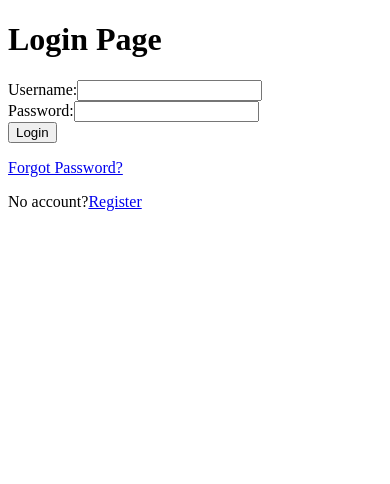
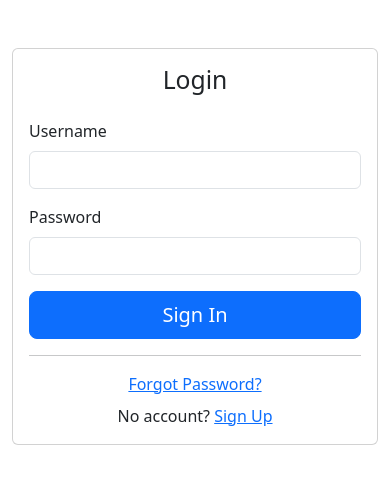
Before and after one commit to build-a-thing-and-show/core-ui, a React (Create React App) app: page /login in a window 390 px wide. Shown: the top 484 px of the page. Built offline with nearby package versions, Linux system fonts and the light colour scheme.

Commit message:
Add react-bootstrap and update Login UI
Integrated react-bootstrap and bootstrap for improved UI components. Refactored the Login component to use react-bootstrap elements for a more modern and responsive design. Imported Bootstrap CSS in the entry point to enable styling.

```diff
--- a/package.json
+++ b/package.json
@@ -4,8 +4,10 @@
   "private": true,
   "dependencies": {
     "axios": "^1.7.9",
+    "bootstrap": "^5.3.7",
     "cra-template": "1.2.0",
     "react": "^18.0.0",
+    "react-bootstrap": "^2.10.10",
     "react-dom": "^18.0.0",
     "react-router-dom": "^6.x.x",
     "react-scripts": "5.0.1"
--- a/src/components/Login.js
+++ b/src/components/Login.js
@@ -1,43 +1,66 @@
 import React, { useState } from "react";
 import { Link } from "react-router-dom";
+import { Container, Row, Col, Card, Form, Button } from "react-bootstrap";
 
-const handleSubmit = (event) => {
-    event.prevetDefault();
-    // We make the call to login-service (or message bus) here
-}
+
 const Login = () => {
     const [username, setUsername] = useState('');
     const [password, setPassword] = useState('');
-    return <div>
-        <h1>Login Page</h1>
-        <form onSubmit={handleSubmit}>
-            <div>
-                <label htmlFor="username">Username:</label>
-                <input
+    const handleSubmit = (event) => {
+        event.preventDefault();
+        // We make the call to login-service (or message bus) here
+    }
+    return (
+        <Container className="mt-5">
+            <Row className="justify-content-center">
+                <Col md={6} lg={4}>
+                    <Card>
+                        <Card.Body>
+                            <Card.Title className="text-center mb-4">
+                                <h2>Login</h2>
+                            </Card.Title>
+                            <Form onSubmit={handleSubmit}>
+                                <Form.Group className="mb-3">
+                                    <Form.Label htmlFor="username">Username</Form.Label>
+                                    <Form.Control
                                         type="text"
                                         id="username"
                                         value={username}
                                         onChange={(e) => setUsername(e.target.value)}
+                                        required
                                     />
-            </div>
-            <div>
-                <label htmlFor="password">Password:</label>
-                <input
+                                </Form.Group>
+                                <Form.Group className="mb-3">
+                                    <Form.Label htmlFor="password">Password</Form.Label>
+                                    <Form.Control
                                         type="password"
                                         id="password"
                                         value={password}
                                         onChange={(e) => setPassword(e.target.value)}
+                                        required
                                     />
+                                </Form.Group>
+                                <div className="d-grid">
+                                    <Button variant="primary" type="submit" size="lg">
+                                        Sign In
+                                    </Button>
                                 </div>
-            <button type="submit">Login</button>
-        </form>
-        <p>
-            <Link to="/forgot-password">Forgot Password?</Link>
-        </p>
-        <p>
-            No account?<Link to="/register">Register</Link>
+                            </Form>
+                            <hr />
+                            <div className="text-center">
+                                <Link to="/forgot-password" className="d-block mb-2">
+                                    Forgot Password?
+                                </Link>
+                                <p className="mb-0">
+                                    No account? <Link to="/register">Sign Up</Link>
                                 </p>
                             </div>
+                        </Card.Body>
+                    </Card>
+                </Col>
+            </Row>
+        </Container>
+    )
 };
 
 export default Login;
--- a/src/index.js
+++ b/src/index.js
@@ -1,6 +1,7 @@
 import React from "react";
 import { createRoot } from 'react-dom/client';
 import { BrowserRouter as Router } from "react-router-dom";
+import 'bootstrap/dist/css/bootstrap.min.css';
 import App from "./App";
 
 const container = document.getElementById('root');
```
Also changed, not shown: 1 other file (tests, documents, lock files or other folders). Lines whose indentation alone changed are shown as unchanged.
